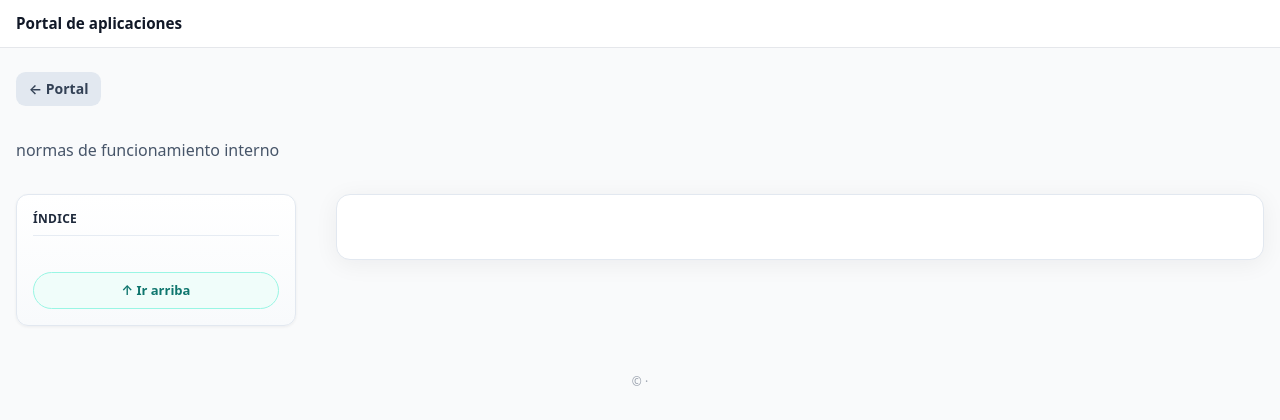
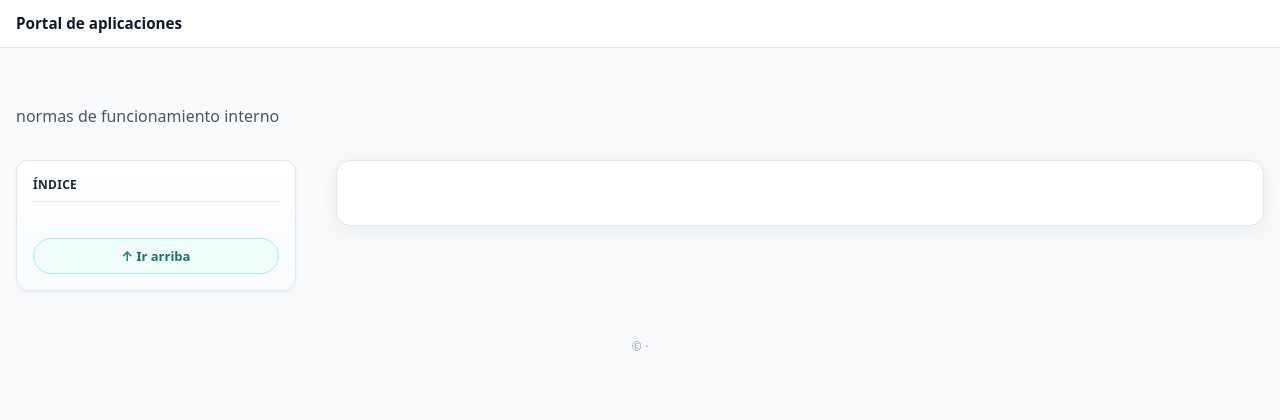
Before and after one commit to pablo-1974/AGB-portal, a FastAPI app: template consultas/cuaderno/templates/cuaderno/index.html in a window 1280 px wide. Shown: the top 420 px of the page. Run offline with FastAPI, Linux system fonts and the light colour scheme; the template is opened without the code that fills it, so the values that code supplies are empty; parts of the project's set-up code (start-up, migrations or seed data) failed here and were passed over; some libraries are stand-ins or nearby versions.

Commit message:
Add files via upload

```diff
--- a/consultas/cuaderno/templates/cuaderno/index.html
+++ b/consultas/cuaderno/templates/cuaderno/index.html
@@ -128,8 +128,7 @@
 </style>
 
 <div id="cuaderno-top" class="cuaderno-page space-y-8">
-  <div class="flex flex-wrap items-center justify-between gap-3">
-    <a href="/portal" class="btn-muted text-sm shrink-0">← Portal</a>
+  <div class="flex flex-wrap items-center justify-end gap-3">
     {% if cuaderno_pdf_url %}
     <a href="{{ cuaderno_pdf_url }}" target="_blank" rel="noopener noreferrer"
        class="btn-muted text-sm shrink-0 border border-gray-300 hover:border-teal-400 hover:bg-teal-50/50 transition-colors">
```
